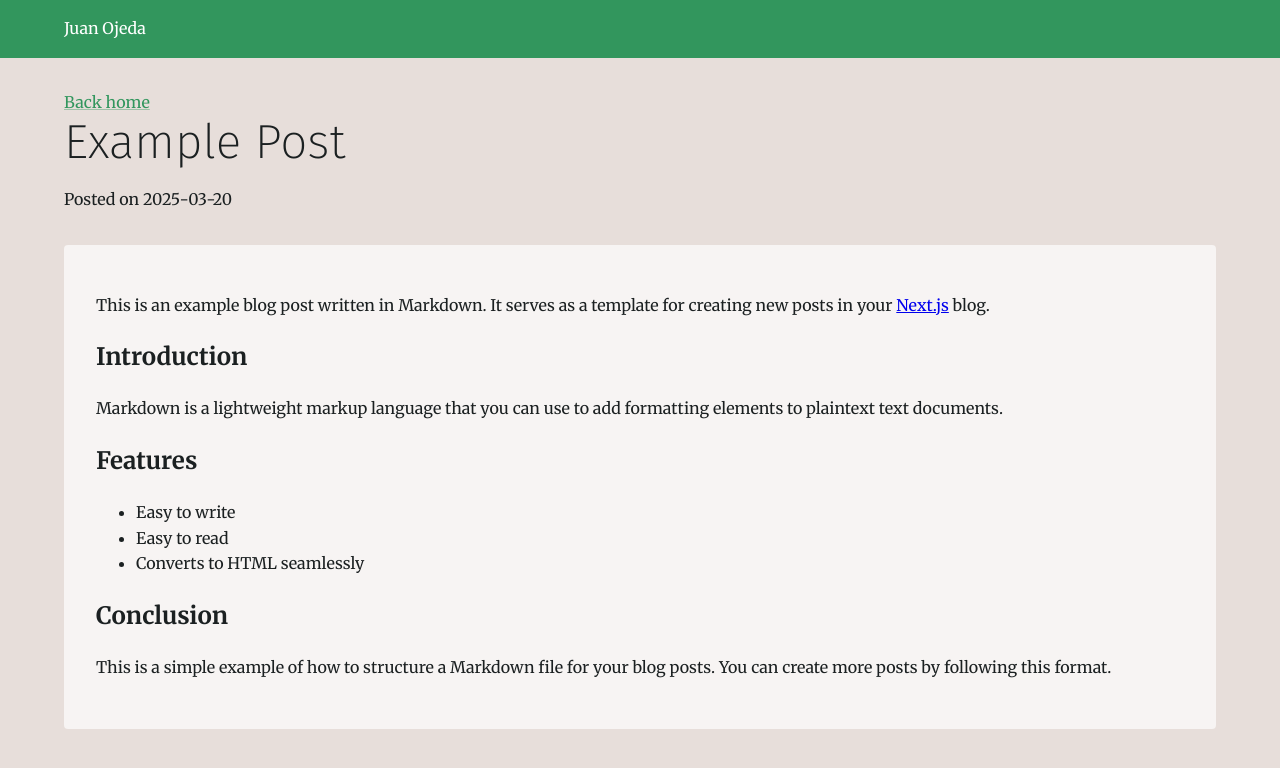
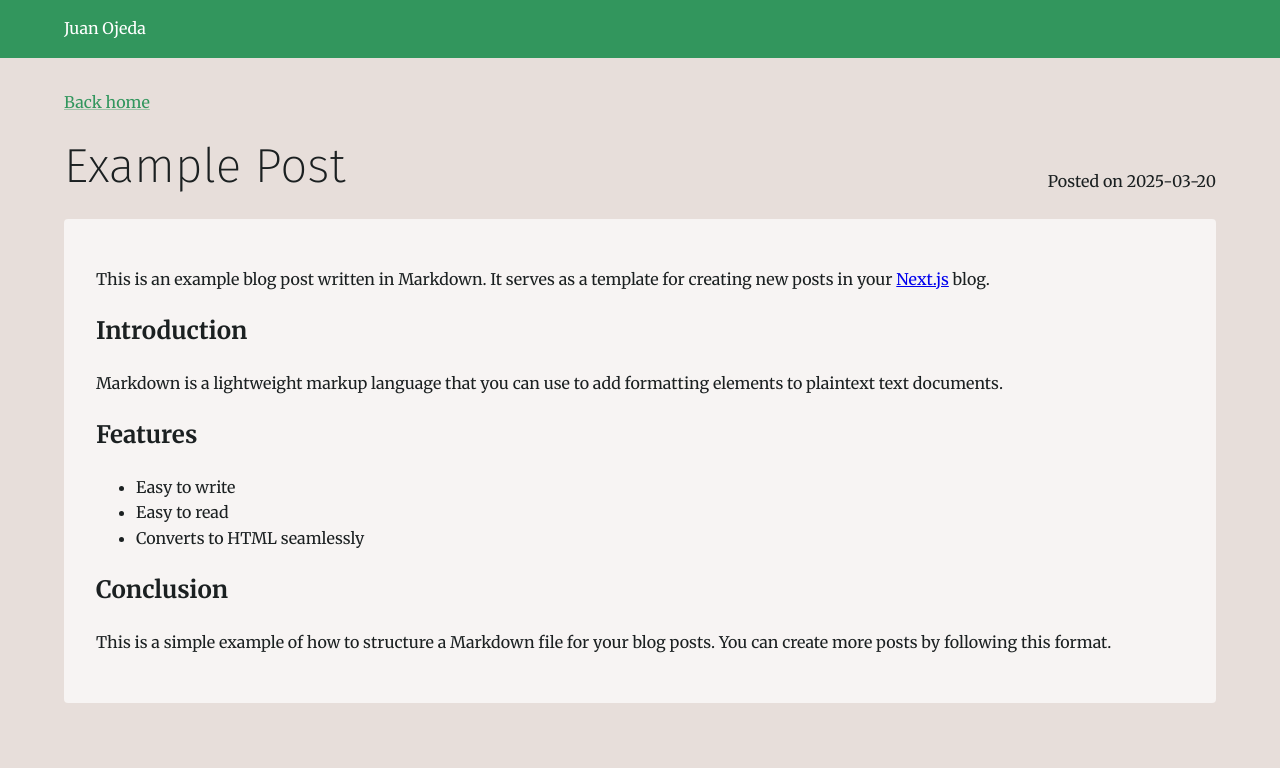
Before and after one commit to juanojeda/blog, a Next.js app: page /posts/example-post in a window 1280 px wide. Shown: the top 768 px of the page. Built offline with nearby package versions, Linux system fonts and the light colour scheme; what @mui/material-nextjs would draw is missing.

Commit message:
layout tweaks to post

```diff
--- a/src/app/posts/[slug]/PostLayout.tsx
+++ b/src/app/posts/[slug]/PostLayout.tsx
@@ -1,5 +1,5 @@
 "use client";
-import { Box, Link, Paper } from "@mui/material";
+import { Box, Grid2 as Grid, Link, Paper } from "@mui/material";
 import Typography from "@mui/material/Typography";
 
 const PostLayout = ({ frontmatter, children }: { frontmatter: any; children: React.ReactNode }) => {
@@ -7,10 +7,14 @@ const PostLayout = ({ frontmatter, children }: { frontmatter: any; children: Rea
     <>
       <Link href="/"> Back home</Link>
       <Box component={'article'}>
-        <Box sx={{  mb: 4 }}>
-          <Typography variant="h1">{frontmatter.title}</Typography>
-          <Typography variant="body1">Posted on {frontmatter.date}</Typography>
-        </Box>
+        <Grid sx={{px: 0, py: 3}} container justifyContent={'space-between'} alignItems={'flex-end'}>
+          <Grid>
+            <Typography sx={{mb: 0}} variant="h1">{frontmatter.title}</Typography>
+          </Grid>
+          <Grid>
+            <Typography variant="body1">Posted on {frontmatter.date}</Typography>
+          </Grid>
+        </Grid>
         <Paper sx={{
           py:4,
           px:4,
```
